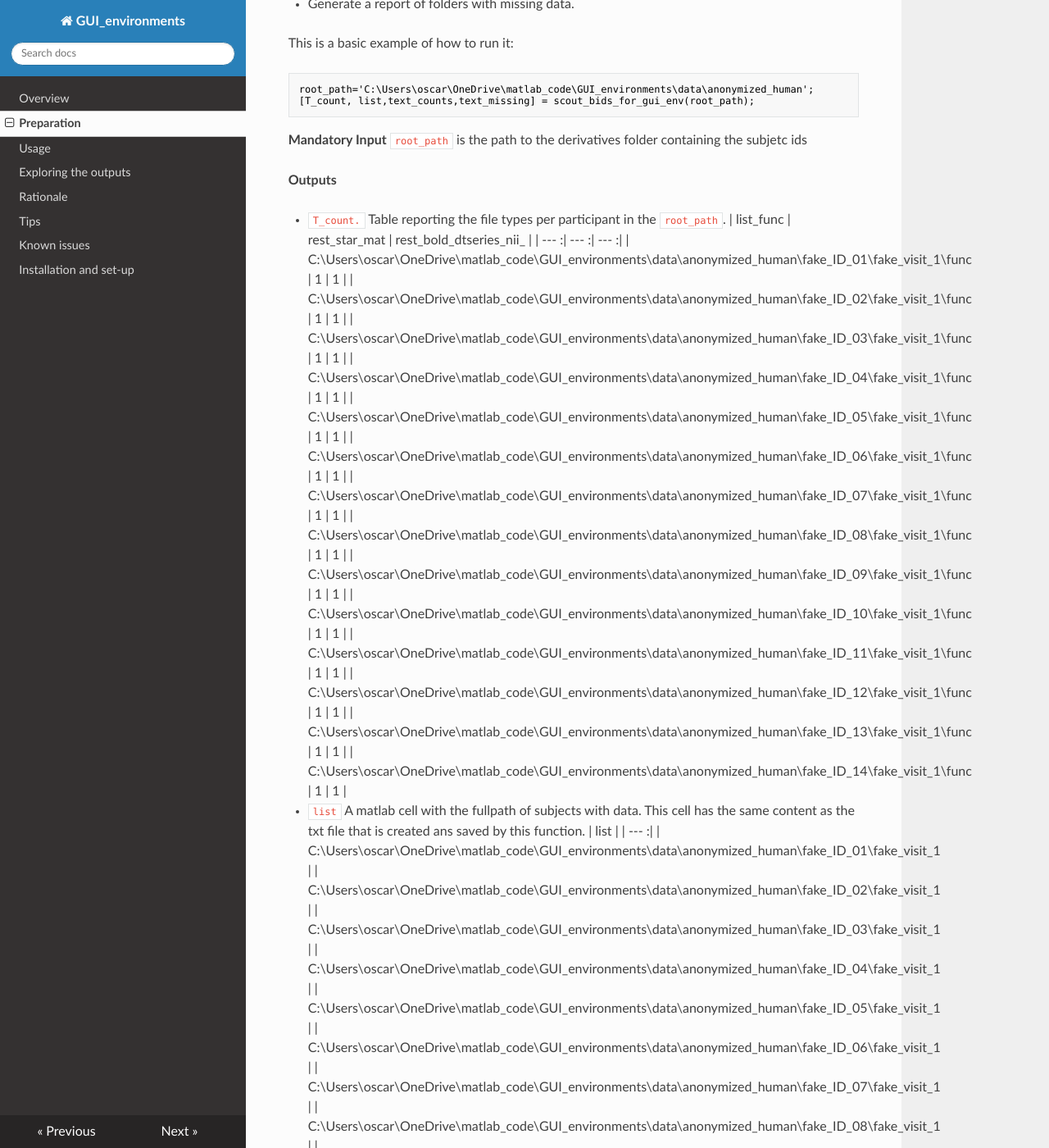
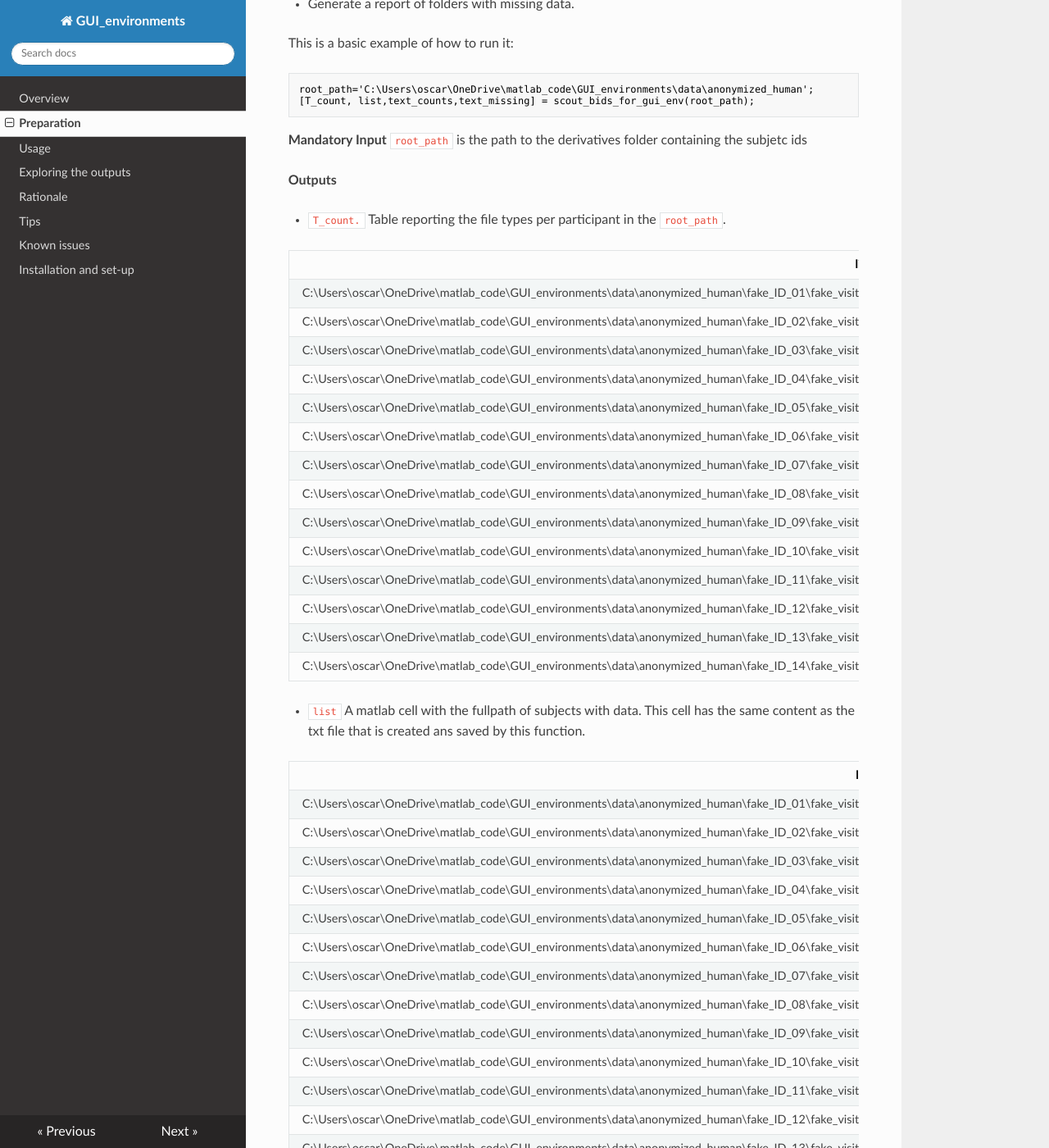
Before and after one commit to omiranda/GUI_environments_documentation, an MkDocs documentation site: the page built from docs/prep.md, in a window 1280 px wide and 1400 px high, scrolled down 1848 px. Shown: the whole window at 82% size. Built offline with MkDocs 1.6.1, drawn with Linux system fonts in a browser that asks for light colours; nearby versions of some CDN libraries; old or Windows-style settings are respelled for this version of MkDocs; some of the changed text lies outside the part shown.

Commit message:
Update prep.md

````diff
--- a/docs/prep.md
+++ b/docs/prep.md
@@ -81,7 +81,7 @@ The following block shows the folders with processed data within each path
 |   |   |   +--- fake_ID_02_fake_visit_1_task-rest_run-4_motion.tsv
 +-
 ```
-# Get list of participants, explore folders and count files
+# `scout_bids_for_gui_env`: Get list of participants, explore folders and count files
 
 To feed the GUI_environments you need a list of participants. This list can be generated using the function `scout_bids_for_gui_env`. This function will allow you to:
 
@@ -102,6 +102,7 @@ root_path='C:\Users\oscar\OneDrive\matlab_code\GUI_environments\data\anonymized_
 **Outputs**
 
 - `T_count.` Table reporting the file types per participant in the `root_path`.
+
 | list_func | rest_star_mat | rest_bold_dtseries_nii_ |
 | --- :| --- :| --- :|
 | C:\Users\oscar\OneDrive\matlab_code\GUI_environments\data\anonymized_human\fake_ID_01\fake_visit_1\func | 1 | 1 |
@@ -118,7 +119,9 @@ root_path='C:\Users\oscar\OneDrive\matlab_code\GUI_environments\data\anonymized_
 | C:\Users\oscar\OneDrive\matlab_code\GUI_environments\data\anonymized_human\fake_ID_12\fake_visit_1\func | 1 | 1 |
 | C:\Users\oscar\OneDrive\matlab_code\GUI_environments\data\anonymized_human\fake_ID_13\fake_visit_1\func | 1 | 1 |
 | C:\Users\oscar\OneDrive\matlab_code\GUI_environments\data\anonymized_human\fake_ID_14\fake_visit_1\func | 1 | 1 |
+
 - `list` A matlab cell with the fullpath of subjects with data. This cell has the same content as the txt file that is created ans saved by this function.
+
 | list |
 | --- :|
 | C:\Users\oscar\OneDrive\matlab_code\GUI_environments\data\anonymized_human\fake_ID_01\fake_visit_1 |
@@ -135,13 +138,17 @@ root_path='C:\Users\oscar\OneDrive\matlab_code\GUI_environments\data\anonymized_
 | C:\Users\oscar\OneDrive\matlab_code\GUI_environments\data\anonymized_human\fake_ID_12\fake_visit_1 |
 | C:\Users\oscar\OneDrive\matlab_code\GUI_environments\data\anonymized_human\fake_ID_13\fake_visit_1 |
 | C:\Users\oscar\OneDrive\matlab_code\GUI_environments\data\anonymized_human\fake_ID_14\fake_visit_1 |
+
 - `text_counts`. Cell array showing a summary count of file *per* type/extension.
+
 | text_counts |
 | --- :|
 | N func = 14 |
 | N *rest*.mat = 14 |
 | N *rest*bold*dtseries.nii* = 14 |
+
 - `text_missing`. Cell array showing a summary count of missing files *per* type/extension.
+
 | text_missing |
 | --- :|
 | N folders with missing *rest*.mat data = 0 |
````
